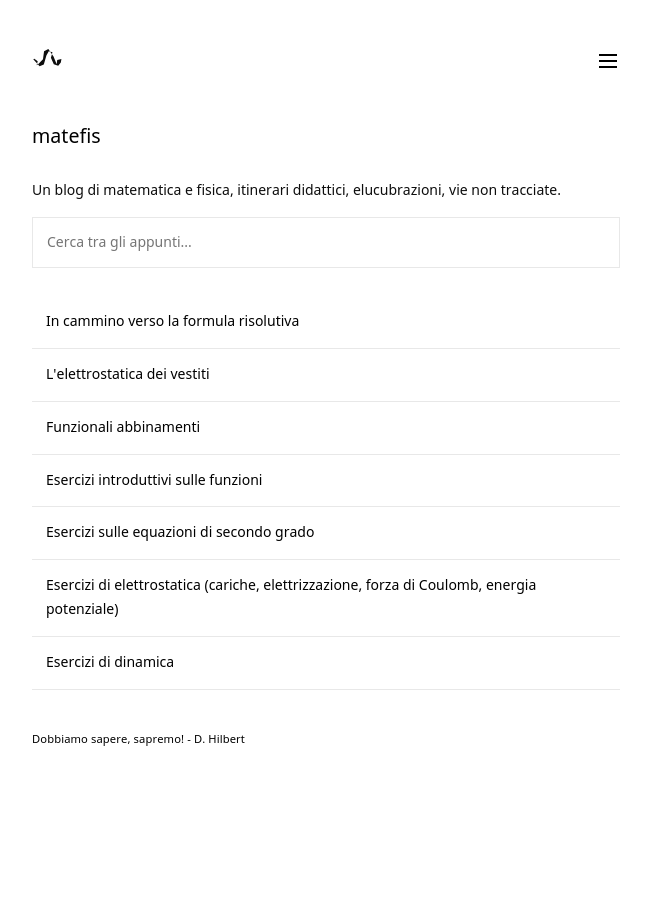
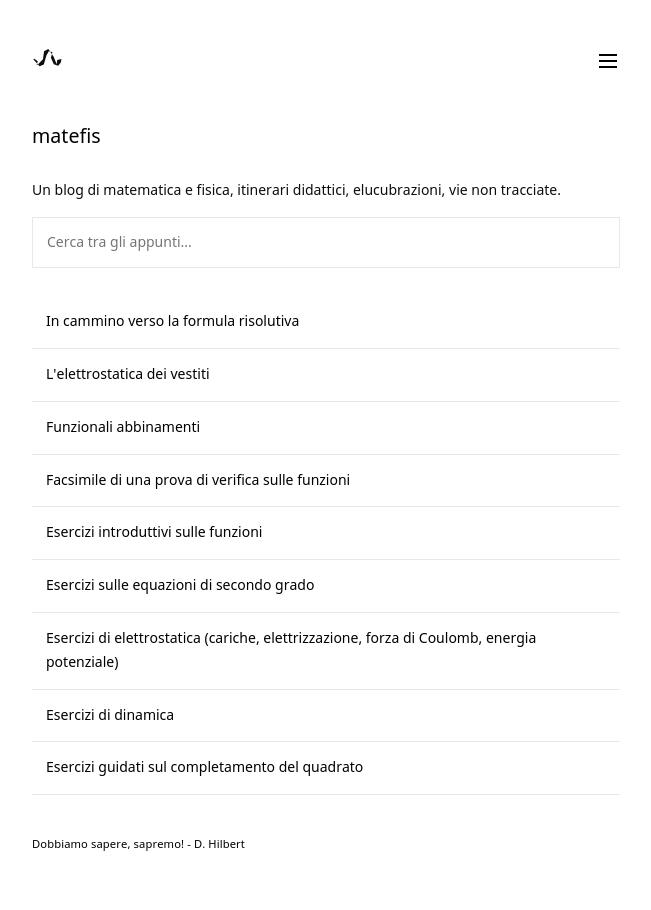
Before and after one commit to Bradwave/matephis, a Jekyll site: the page built from pages/index.md, in a window 1280 px wide. Shown: the whole page, without its empty margins (314-965 px from the left). Built offline with Jekyll 4.4.1, drawn with Linux system fonts in a browser that asks for light colours; comment, search, counter and statistics services are not loaded; some of the changed lines change nothing that is shown.

Commit message:
Adds guided exercices on completing the square.

```diff
--- a/_layouts/Post.html
+++ b/_layouts/Post.html
@@ -38,7 +38,8 @@
     <script>
         MathJax = {
             tex: {
-                inlineMath: [['$', '$'], ['\\(', '\\)']]
+                inlineMath: [['$', '$'], ['\\(', '\\)']],
+                displayMath: [['$$', '$$'], ['\\[', '\\]']]
             },
             svg: {
                 fontCache: 'global'
--- /dev/null
+++ b/_notes/Public/esercizi-completamento-quadrato.md
@@ -0,0 +1,73 @@
+---
+title: Esercizi guidati sul completamento del quadrato
+feed: show
+tags:
+  - esercizi
+  - equazioni-grado-2
+---
+Il trinomio $x^2 - 4x + 4$ è un **quadrato di binomio** perché $x^2 - 4x + 4 = (x - 2)^2$.
+
+Quale termine numerico bisognerebbe addizionare al binomio $x^2 - 6x$ per trasformarlo in un quadrato di binomio, ovvero per **completare in quadrato**? _Suggerimento: nota che -6x è il doppio prodotto di x per un numero; stai cercando il quadrato di questo numero._
+
+Considera ora l'equazione di secondo grado $x^2 - 6x + 7 = 0$. Se si $x^2 - 6x + 7$ fosse un trinomio speciale, potremmo scomporlo e quindi risolvere l'equazione. Purtroppo non si tratta di un trinomio speciale: verifica che non esistono due numeri interi la cui moltiplicazione dà come risultato 7 e la cui addizione equivale a -6.
+
+Proviamo quindi a risolvere l'equazione tramite la tecnica del **completamento del quadrato**.
+
+1. Spostiamo +7 dall'altro lato dell'equazione, ottenendo $x^2 - 6x = -7$.
+2. Individuiamo il numero che occorre aggiungere a $x^2 - 6x$ per completare il quadrato.
+3. Addizioniamo tale numero da ambo i lati dell'equazione: $x^2 - 6x + \dotsc = -7 + \dotsc$
+4. Quindi scriviamo il trinomio nel lato sinistro come il quadrato di un binomio
+   $$(x - \dotsc)^2 = -7 + \dotsc$$
+5. Risolviamo l'equazione con la tecnica nota:
+   $$x - \dotsc = \pm \sqrt{\dots} \; \Rightarrow \; x = \dotsc \pm \sqrt{\dotsc}$$
+
+Prova ora a risolvere autonomamente l'equazione $x^2 + 2x + 5 = 0$ con il metodo di completamento del quadrato. Ripercorri gli step dell'esercizio guidato.
+
+In modo analogo, risolvi il seguente problema, che può essere risolto dall'equazione
+$$x \cdot (x + \dotsc) = \dotsc$$
+
+> Il lato maggiore di un rettangolo supera di 5 unità la lunghezza del lato minore. L'area del rettangolo misura 7 unità quadre. Determina la lunghezza dei lati del rettangolo.
+
+Infine, inventa un problema che possa essere risolto mediante l'equazione $x(x - 5) = 10$ e risolvilo.
+
+---
+
+### Soluzioni
+
+Il numero che completa il quadrato nel caso di $x^2 - 6x$ è 9, infatti $x^2 - 6x + 9 = (x - 3)^2$. Per trovare il numero occorre notare che $-6x$ deve essere il doppio prodotto di $x$ per un numero: tale numero è -3, infatti $2 \cdot x \cdot (-3) = -6x$, quindi dobbiamo aggiungere $(-3)^2$, ovvero 9, per completare il quadrato.
+
+Per risolvere $x^2 - 6x + 7 = 0$ con il metodo di completamento del quadrato procediamo nel modo seguente:
+
+1. $x^2 - 6x = -7$
+2. Il termine numerico che occorre per completare $x^2 - 6x$ in un quadrato è 9.
+3. $x^2 - 6x + 9 = -7 + 9$
+4. $(x - 3)^2 = -7 + 9$, ovvero $(x - 3)^2 = 2$
+5. Risolvo l'equazione di secondo grado: $x - 3 = \pm \sqrt{2} \; \Rightarrow \; x = 3 \pm \sqrt{2}$.
+
+Per risolvere l'equazione $x^2 + 2x + 5$ procediamo in modo analogo:
+
+1. $x^2 + 2x = -5$
+2. 2. Il termine numerico che occorre per completare $x^2 + 2x$ in un quadrato è 1.
+3. $x^2 + 2x + 1 = -5 + 1$
+4. $(x + 1)^2 = -4$
+5. L'equazione non ha soluzione reale, perché $\sqrt{-4}$ non è un numero reale.
+
+Per risolvere il problema procediamo nel modo seguente.
+
+1. Chiamiamo $x$ il lato minore del rettangolo. Allora il lato maggiore misura $x + 4$
+2. L'area del rettangolo si calcolo moltiplicando tra di loro i lati, ovvero $x \cdot (x + 4)$
+3. Sappiamo che l'area misura 7 unità quadre (si possono ignorare le unità di misura), quindi $x \cdot (x + 4) = 7$
+
+Purtroppo non c'è un modo diretto per risolvere l'equazione. Proviamo a scriverla nella forma $ax^2 + bx + c = 0$ e verifichiamo se $ax^2 + bx + c$ è un trinomio speciale.
+
+1. Otteniamo $x^2 + 4x - 7 = 0$
+2. Esistono due numeri interi la cui moltiplicazione dà come risultato -7 e la cui addizione dà come risultato 4? Purtroppo no.
+3. Procedo con il completamento del quadrato. Scriviamo $x^2 + 4x = 7$
+4. Per completare il quadrato occorre aggiungere da ambo i lati il numero 4, quindi otteniamo $x^2 + 4x + 4 = 7 + 4$, ovvero $(x + 2)^2 = 11$.
+5. Ricaviamo $x + 2 = \pm\sqrt{11}$, ovvero $x = -2 \pm \sqrt{11}$.
+
+Un problema che può essere risolto dall'equazione $x(x - 5) = 10$ è il seguente:
+
+> Un rettangolo ha area 10 cm². Un lato è 5 cm più corto dell'altro. Quanto misurano i lati del rettangolo.
+
+Per risolverlo si procede in modo analogo a prima.
--- /dev/null
+++ b/_notes/Public/facsimile-funzioni.md
@@ -0,0 +1,15 @@
+---
+title: Facsimile di una prova di verifica sulle funzioni
+feed: show
+tags:
+  - facsimile
+  - esercizi
+  - funzioni
+---
+cose da verificare
+- definizione di funzione
+- iniettiva, ecc.
+- crescente, decrescente
+- dominio
+- tabelle i/o
+-
--- a/_notes/Public/roadmap-funzioni.md
+++ /dev/null
@@ -1,6 +0,0 @@
----
-title: Roadmap sulle funzioni
-feed: hide
-tags:
-  - funzioni
----
--- a/_notes/Public/verso-formula-risolutiva.md
+++ b/_notes/Public/verso-formula-risolutiva.md
@@ -25,7 +25,7 @@
 
 1. Sussiste una qualche relazione tra questo ultimo problema da te inventato e quello di partenza (nel riquadro) e, di conseguenza, tra l'equazione $x(x + 6) = 1$ e quella che modellizza il problema di partenza?
 2. Scrivi l'equazione $x(x + 6) = 1$ nella forma $ax^2 + bx + c = 0$.
-3. Quali passaggi di conducono a scrivere $x(x + 6) = 1$ nella forma $(\alpha x + \beta)^2 = \gamma$, dove $\alpha$, $\beta$ e $\gamma$ sono dei numeri reali? Perché scrivere l'equazione nella forma $(\alpha x - \beta)^2 = \gamma$ ti aiuta a risolverla algebricamente?
+3. Quali passaggi ti conducono a scrivere $x(x + 6) = 1$ nella forma $(\alpha x + \beta)^2 = \gamma$, dove $\alpha$, $\beta$ e $\gamma$ sono dei numeri reali? Perché scrivere l'equazione nella forma $(\alpha x - \beta)^2 = \gamma$ ti aiuta a risolverla algebricamente?
 
 Considera ora il seguente problema:
 
```
